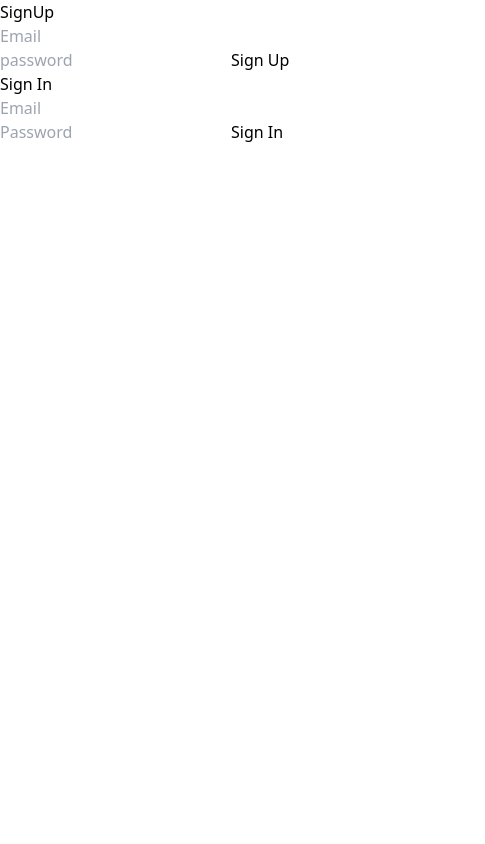
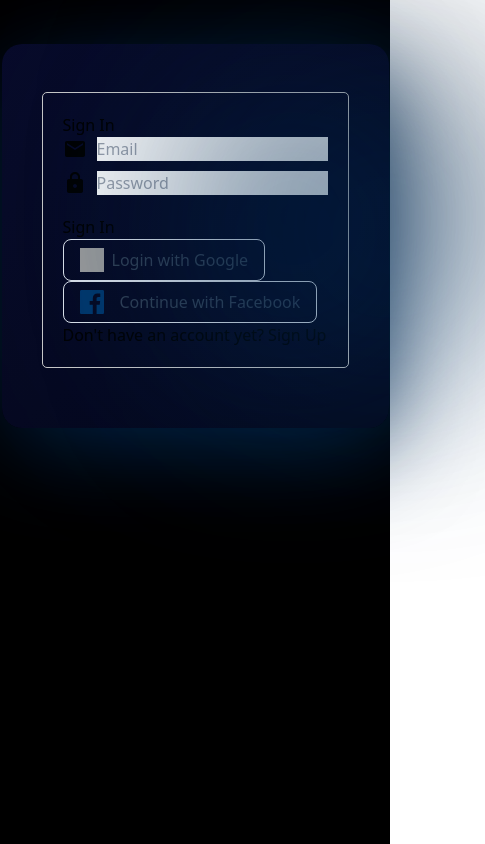
Before and after one commit to ImadRahhali/CloudNest, a React (Create React App) app in the folder cloudnest/: page /auth in a window 390 px wide. Shown: the whole page, 485 px wide, since content can reach past the window. Built offline with nearby package versions, Linux system fonts and the light colour scheme; grey boxes are pictures that could not be loaded.

Commit message:
login page uncompleted

```diff
--- a/cloudnest/src/Components/AuthPage/AuthPage.jsx
+++ b/cloudnest/src/Components/AuthPage/AuthPage.jsx
@@ -1,15 +1,37 @@
-import React from 'react';
+import React, { useState } from 'react';
 import SignUp from './SignUp';
 import SignIn from './SignIn';
+import styles from "../../style"; // Import the styles object
+import "./authCss.css"
+function AuthPage() {
+  const [showSignUp, setShowSignUp] = useState(false);
 
-function AuthPage() {
-    return (
-        <div>
-      <SignUp />
-      <SignIn />
-        </div>
+  const switchToSignUp = () => {
+    setShowSignUp(true);
+  };
 
-    );
+  const switchToSignIn = () => {
+    setShowSignUp(false);
+  };
+
+  return (
+    <div className="bg-primary min-h-screen">
+      <div className={`${styles.paddingX} ${styles.flexCenter}`} >
+        <section className={`${styles.paddingY} ${styles.flexCenter} flex-col relative `}>
+          <div className="absolute z-[0] w-48 h-48 -right-24 rounded-full blue__gradient bottom-40" />
+          <div className="absolute z-[0] w-48 h-48 right-0 rounded-full blue__gradient bottom-40" />
+
+          <div className="flex justify-between flex-col px-10 py-12 rounded-[20px] h-96 w-140 md:mr-10 sm:mr-5 mr-0 my-5 plan-card">
+            {showSignUp ? (
+              <SignUp switchToSignIn={switchToSignIn} />
+            ) : (
+              <SignIn switchToSignUp={switchToSignUp} />
+            )}
+          </div>
+        </section>
+      </div>
+    </div>
+  );
 }
 
 export default AuthPage;
--- a/cloudnest/src/Components/AuthPage/SignIn.jsx
+++ b/cloudnest/src/Components/AuthPage/SignIn.jsx
@@ -1,10 +1,13 @@
 import React, { useState } from 'react';
-import { auth } from '../../firebase';
-import { signInWithEmailAndPassword } from "firebase/auth";
-import { Link } from 'react-router-dom';
+import { auth, googleProvider, facebookProvider } from '../../firebase';
+import { signInWithEmailAndPassword, signInWithPopup } from "firebase/auth";
+import { facebooklogin } from "../../assets";
+import FacebookIcon from '@mui/icons-material/Facebook';
+import GoogleIcon from '@mui/icons-material/Google';
+import LockIcon from '@mui/icons-material/Lock';
+import EmailIcon from '@mui/icons-material/Email';
 
-
-function SignIn() {
+function SignIn({ switchToSignUp }) {
   const [email, setEmail] = useState('');
   const [password, setPassword] = useState('');
   const [error, setError] = useState(null);
@@ -13,36 +16,71 @@ function SignIn() {
     e.preventDefault();
     signInWithEmailAndPassword(auth, email, password)
       .then((userCredential) => {
-    console.log("user logged : " ,userCredential.user)
-
+        console.log("user logged : ", userCredential.user)
       })
       .catch((error) => {
-    console.log(error)
+        setError(error.message);
+      });
+  };
 
+  const handleGoogleSignIn = () => {
+    signInWithPopup(auth, googleProvider)
+      .then((result) => {
+        console.log("user logged with Google: ", result.user);
+      })
+      .catch((error) => {
+        setError(error.message);
       });
-    console.log("signin success");
+  };
+
+  const handleFacebookSignIn = () => {
+    signInWithPopup(auth, facebookProvider)
+      .then((result) => {
+        console.log("user logged with Facebook: ", result.user);
+      })
+      .catch((error) => {
+        setError(error.message);
+      });
   };
 
   return (
-    <div>
+    <div className="auth-form">
       <h2>Sign In</h2>
       {error && <div style={{ color: 'red' }}>{error}</div>}
       <form onSubmit={handleSignIn}>
+        <div className="input-group">
+          <EmailIcon />
           <input
             type="email"
             placeholder="Email"
             value={email}
             onChange={(e) => setEmail(e.target.value)}
           />
+        </div>
+        <div className="input-group">
+          <LockIcon />
           <input
             type="password"
             placeholder="Password"
             value={password}
             onChange={(e) => setPassword(e.target.value)}
           />
-        <Link to ="/feed">
-        <button type="submit">Sign In</button></Link>
+        </div>
+        <button type="submit">Sign In</button>
       </form>
+      <div className="social-buttons">
+      <div>
+    <button class="px-4 py-2 border flex gap-2 border-slate-200 dark:border-slate-700 rounded-lg text-slate-700 dark:text-slate-200 hover:border-slate-400 dark:hover:border-slate-500 hover:text-slate-900 dark:hover:text-slate-300 hover:shadow transition duration-150">
+        <img class="w-6 h-6" src="https://www.svgrepo.com/show/475656/google-color.svg" loading="lazy" alt="google logo"/>
+        <span>Login with Google</span>
+    </button>
+</div>
+<button class="px-4 py-2 border flex gap-2 border-slate-200 dark:border-slate-700 rounded-lg text-slate-700 dark:text-slate-200 hover:border-slate-400 dark:hover:border-slate-500 hover:text-slate-900 dark:hover:text-slate-300 hover:shadow transition duration-150">
+    <img src={facebooklogin} class="h-6 w-6 mr-2" />
+    <span>Continue with Facebook</span>
+</button>
+      </div>
+      <button onClick={switchToSignUp}>Don't have an account yet? Sign Up</button>
     </div>
   );
 }
--- a/cloudnest/src/Components/AuthPage/SignUp.jsx
+++ b/cloudnest/src/Components/AuthPage/SignUp.jsx
@@ -1,7 +1,11 @@
 import React, { useState } from 'react';
-import { auth } from '../../firebase';
-import { createUserWithEmailAndPassword } from "firebase/auth";
-function SignUp() {
+import { auth, googleProvider, facebookProvider } from '../../firebase'; // assuming you have providers for Google and Facebook
+import { createUserWithEmailAndPassword, signInWithPopup } from "firebase/auth";
+import FacebookIcon from '@mui/icons-material/Facebook';
+import GoogleIcon from '@mui/icons-material/Google';
+import LockIcon from '@mui/icons-material/Lock';
+import EmailIcon from '@mui/icons-material/Email';
+function SignUp({ switchToSignIn }) {
   const [email, setEmail] = useState('');
   const [password, setPassword] = useState('');
 
@@ -9,22 +13,54 @@ function SignUp() {
     e.preventDefault();
     createUserWithEmailAndPassword(auth, email, password)
       .then((userCredential) => {
-    console.log("user signup : " ,userCredential.user)
+        console.log("user signed up: ", userCredential.user);
       })
       .catch((error) => {
-    console.log(error)
+        console.log(error.message);
       });
-  console.log("signUp success");
+  };
 
+  const handleGoogleSignUp = () => {
+    signInWithPopup(auth, googleProvider)
+      .then((result) => {
+        console.log("user signed up with Google: ", result.user);
+      })
+      .catch((error) => {
+        console.log(error.message);
+      });
+  };
+
+  const handleFacebookSignUp = () => {
+    signInWithPopup(auth, facebookProvider)
+      .then((result) => {
+        console.log("user signed up with Facebook: ", result.user);
+      })
+      .catch((error) => {
+        console.log(error.message);
+      });
   };
 
   return (
-    <div><h2>SignUp</h2>
+    <div className="auth-form">
+      <h2>Sign Up</h2>
       <form onSubmit={handleSignUp}>
+        <div className="input-group">
+          <EmailIcon />
           <input type="email" placeholder="Email" value={email} onChange={(e) => setEmail(e.target.value)} />
-      <input type="password" placeholder="password" value={password} onChange={(e) => setPassword(e.target.value)} />
+        </div>
+        <div className="input-group">
+          <LockIcon />
+          <input type="password" placeholder="Password" value={password} onChange={(e) => setPassword(e.target.value)} />
+        </div>
         <button type="submit">Sign Up</button>
+        <button type="button" onClick={handleGoogleSignUp}>
+          <GoogleIcon /> Sign Up with Google
+        </button>
+        <button type="button" onClick={handleFacebookSignUp}>
+          <FacebookIcon /> Sign Up with Facebook
+        </button>
       </form>
+      <button onClick={switchToSignIn}>Already have an account? Sign In</button>
     </div>
   );
 }
--- /dev/null
+++ b/cloudnest/src/Components/AuthPage/authCss.css
@@ -0,0 +1,26 @@
+.auth-form {
+    max-width: 400px;
+    margin: 0 auto;
+    padding: 20px;
+    border: 1px solid #ccc;
+    border-radius: 5px;
+  }
+
+  .input-group {
+    display: flex;
+    align-items: center;
+    margin-bottom: 10px;
+  }
+
+  .input-group svg {
+    margin-right: 10px;
+  }
+
+  button[type="submit"],
+  button[type="button"] {
+    margin-top: 10px;
+  }
+
+  button[type="button"] svg {
+    margin-right: 5px;
+  }
--- a/cloudnest/src/Components/LandingPageComponents/Navbar.jsx
+++ b/cloudnest/src/Components/LandingPageComponents/Navbar.jsx
@@ -9,7 +9,7 @@ const Navbar = () => {
 
   return (
     <nav className="w-full flex py-6 justify-between items-center navbar">
-      <img src={logo} alt="hoobank" className="w-[220px] h-[52px]" />
+      <img src={logo} alt="CloudNest" className="w-[220px] h-[52px]" />
 
       <ul className="list-none sm:flex hidden justify-end items-center flex-1">
         {navLinks.map((nav, index) => (
--- a/cloudnest/src/assets/index.js
+++ b/cloudnest/src/assets/index.js
@@ -17,7 +17,7 @@ import twitter from "./twitter.svg";
 import people01 from "./people01.png";
 import people02 from "./people02.png";
 import people03 from "./people03.png";
-
+import facebooklogin from "./facebooklogin.svg"
 
 
 export {
@@ -32,6 +32,7 @@ export {
   google,
   apple,
   arrowUp,
+  facebooklogin,
   discount,
   facebook,
   instagram,
--- a/cloudnest/src/firebase.js
+++ b/cloudnest/src/firebase.js
@@ -1,5 +1,5 @@
 import { initializeApp } from "firebase/app";
-import { getAuth } from "firebase/auth";
+import { getAuth,GoogleAuthProvider,FacebookAuthProvider } from "firebase/auth";
 
 const firebaseConfig = {
   apiKey: "AIzaSyCF5DSOkQ8wiOoR2gEr2gNjKJdjC_mquf0",
@@ -13,3 +13,5 @@ const firebaseConfig = {
 
 const app = initializeApp(firebaseConfig);
 export const auth = getAuth(app);
+export const googleProvider = new GoogleAuthProvider();
+export const facebookProvider = new FacebookAuthProvider();
--- a/cloudnest/src/index.css
+++ b/cloudnest/src/index.css
@@ -57,6 +57,27 @@
   );
 }
 
+.bg-black-gradient2 {
+  background: linear-gradient(
+    144.39deg,
+    #0f1042 -278.56%,
+    #0a0d36 -78.47%,
+    #05081c 91.61%
+  );
+  opacity: 5;
+}
+.bgPrimary {
+  background: radial-gradient(
+    at center center,
+    #30353b 0.89%,
+    #1a1f24 17.23%,
+    #1b1b1f 42.04%,
+    #0f0f0f 55.12%,
+    #000000 81.54%,
+    #000000 100%
+  );
+}
+
 .bg-black-gradient-2 {
   background: linear-gradient(
     -168.39deg,
@@ -73,6 +94,7 @@
     #0a0d36 95.11%
   );
 }
+
 
 .bg-discount-gradient {
   background: linear-gradient(125.17deg, #00264D 0%, #0a0d36 100%);
--- a/cloudnest/tailwind.config.js
+++ b/cloudnest/tailwind.config.js
@@ -21,6 +21,7 @@ module.exports = {
       md: "1060px",
       lg: "1200px",
       xl: "1700px",
+      xll: "5000px"
     },
   },
   plugins: [],
```
Also changed, not shown: cloudnest/package.json (+6 -5 lines), cloudnest/src/assets/facebooklogin.svg (added), 1 other file (tests, documents, lock files or other folders). Lines whose indentation alone changed are shown as unchanged.
